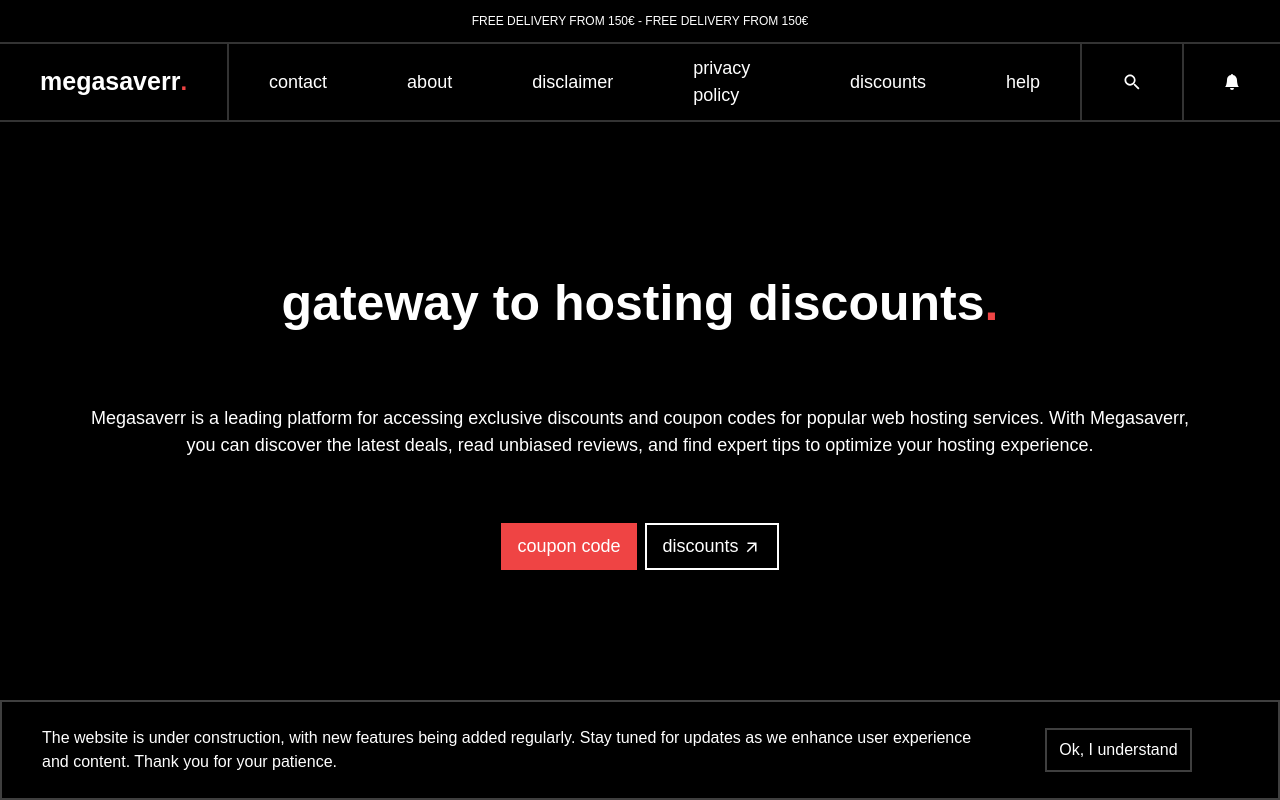
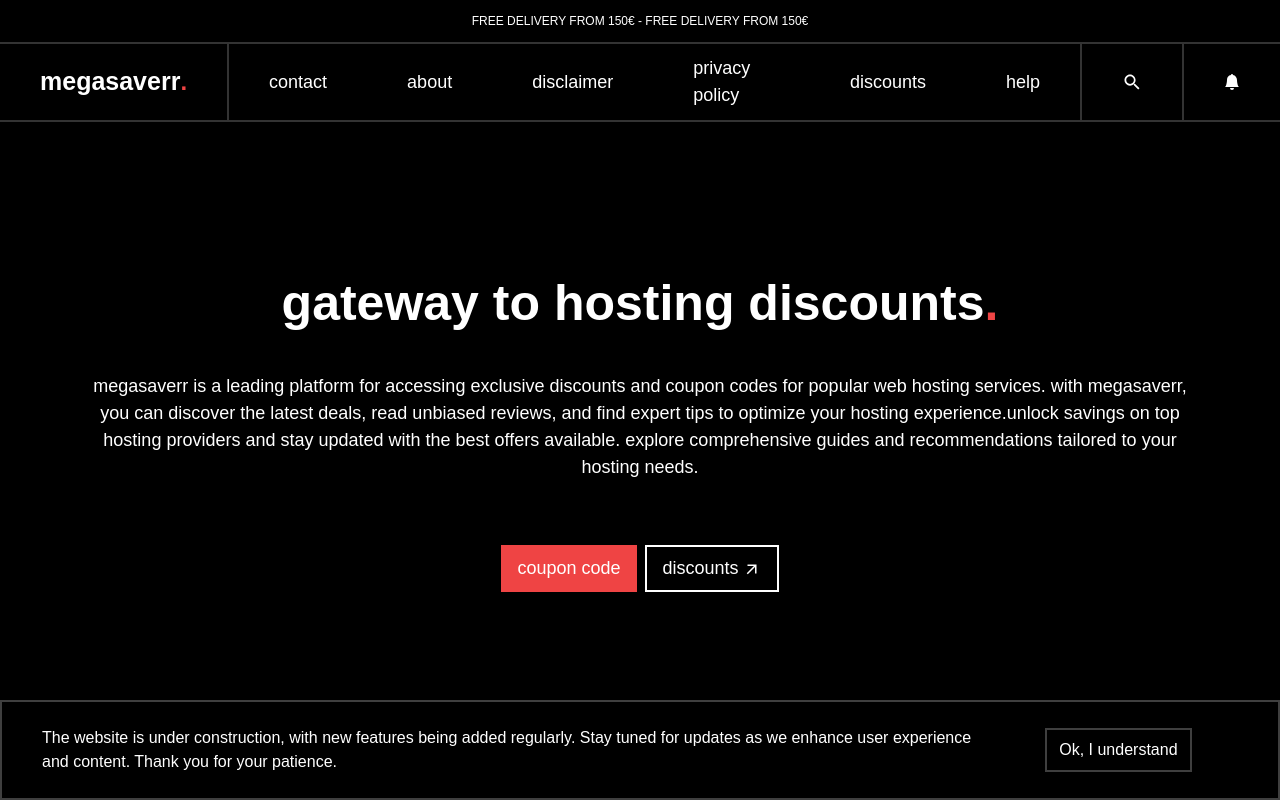
Before and after one commit to faizanalibaig/megasaverr, a Next.js app: page / in a window 1280 px wide. Shown: the top 800 px of the page. Built offline with nearby package versions, Linux system fonts and the light colour scheme; a web font is replaced by a local one.

Commit message:
home description changed

```diff
--- a/components/home/Home.js
+++ b/components/home/Home.js
@@ -54,7 +54,7 @@
 
             {/* Main heading section */}
             <section className='bg-black text-white w-full h-full'>
-              <h1 id='mainHeading' className='text-[26px] sm:text-[36px] lg:text-[45px] xl:text-[50px] font-bold w-full h-auto text-center py-8 px-3 sm:px-0'>
+              <h1 id='mainHeading' className='text-[26px] sm:text-[36px] lg:text-[45px] xl:text-[50px] font-bold w-full h-auto text-center pt-8 px-3 sm:px-0'>
                 <span>gateway </span>
                 <span>to </span>
                 <span>hosting </span>
@@ -65,13 +65,14 @@
 
             {/* Description section */}
             <section className='bg-black text-white w-full h-full'>
-              <p id='description' className='text-[14px] sm:text-[15px] xl:text-[18px] px-3 sm:px-20 lg:px-5 w-full h-auto text-center py-8'>
-                <span>Megasaverr</span> <span>is</span> <span>a</span> <span>leading</span> <span>platform</span> <span>for</span> <span>accessing</span> <span>exclusive</span> <span>discounts</span> <span>and</span> <span>coupon</span> <span>codes</span> <span>for</span> <span>popular</span> <span>web</span> <span>hosting</span> <span>services.</span> <span>With</span> <span>Megasaverr,</span> <span>you</span> <span>can</span> <span>discover</span> <span>the</span> <span>latest</span> <span>deals,</span> <span>read</span> <span>unbiased</span> <span>reviews,</span> <span>and</span> <span>find</span> <span>expert</span> <span>tips</span> <span>to</span> <span>optimize</span> <span>your</span> <span>hosting</span> <span>experience.</span>
+              <p id='description' className='text-[14px] sm:text-[15px] xl:text-[18px] px-3 sm:px-20 lg:px-5 w-full h-auto text-center pt-5 pb-10 sm:py-8'>
+              megasaverr is a leading platform for accessing exclusive discounts and coupon codes for popular web hosting services. with megasaverr, you can discover the latest deals, read unbiased reviews, and find expert tips to optimize your hosting experience.unlock savings on top hosting providers and stay updated with the best offers available. explore comprehensive guides and recommendations tailored to your hosting needs.
               </p>
             </section>
 
             {/* Button section */}
-            <div id='mainButton' className='bg-black text-white text-[14px] sm:text-[15px] xl:text-[18px] w-full h-auto py-8 flex justify-center gap-2'>
+            <div id='mainButton' className='bg-black text-white text-[14px] sm:text-[15px] xl:text-[18px]
+            w-full h-auto py-8 flex justify-center gap-2'>
               <Link href='/couponcodes'>
                 <button className='px-3 lg:px-4 py-[10px] bg-red-500 text-white cursor-pointer'>
                   coupon code
```
